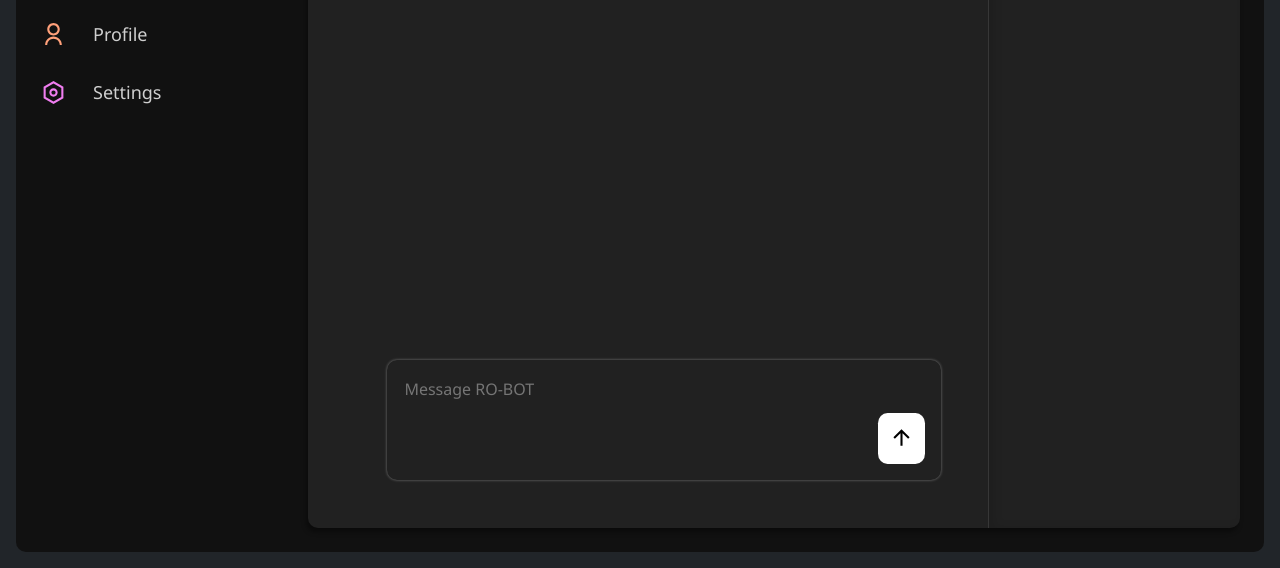
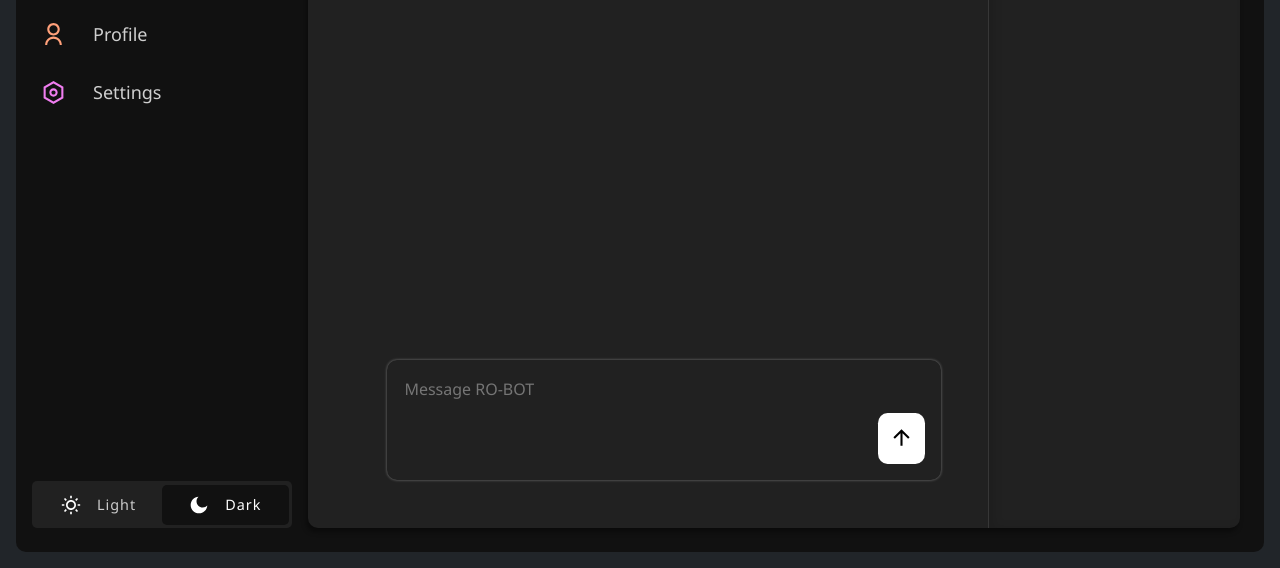
Before and after one commit to CshardZ/RO-BOT, a plain HTML site: page home.html in a window 1280 px wide. Shown: the part 232-800 px from the top of the page. Drawn offline with Linux system fonts and the light colour scheme.

Commit message:
Design(create): added theme toggle buttons to sidebar layout

```diff
--- a/app.js
+++ b/app.js
@@ -1,3 +1,7 @@
+const SUN_FILLED_ICON = `<path d="M12 18C8.68629 18 6 15.3137 6 12C6 8.68629 8.68629 6 12 6C15.3137 6 18 8.68629 18 12C18 15.3137 15.3137 18 12 18ZM11 1H13V4H11V1ZM11 20H13V23H11V20ZM3.51472 4.92893L4.92893 3.51472L7.05025 5.63604L5.63604 7.05025L3.51472 4.92893ZM16.9497 18.364L18.364 16.9497L20.4853 19.0711L19.0711 20.4853L16.9497 18.364ZM19.0711 3.51472L20.4853 4.92893L18.364 7.05025L16.9497 5.63604L19.0711 3.51472ZM5.63604 16.9497L7.05025 18.364L4.92893 20.4853L3.51472 19.0711L5.63604 16.9497ZM23 11V13H20V11H23ZM4 11V13H1V11H4Z"></path></svg>`
+const SUN_OUTLINE_ICON = `<path d="M12 18C8.68629 18 6 15.3137 6 12C6 8.68629 8.68629 6 12 6C15.3137 6 18 8.68629 18 12C18 15.3137 15.3137 18 12 18ZM12 16C14.2091 16 16 14.2091 16 12C16 9.79086 14.2091 8 12 8C9.79086 8 8 9.79086 8 12C8 14.2091 9.79086 16 12 16ZM11 1H13V4H11V1ZM11 20H13V23H11V20ZM3.51472 4.92893L4.92893 3.51472L7.05025 5.63604L5.63604 7.05025L3.51472 4.92893ZM16.9497 18.364L18.364 16.9497L20.4853 19.0711L19.0711 20.4853L16.9497 18.364ZM19.0711 3.51472L20.4853 4.92893L18.364 7.05025L16.9497 5.63604L19.0711 3.51472ZM5.63604 16.9497L7.05025 18.364L4.92893 20.4853L3.51472 19.0711L5.63604 16.9497ZM23 11V13H20V11H23ZM4 11V13H1V11H4Z"></path>`
+const MOON_FILLED_ICON = `<path d="M11.3807 2.01886C9.91573 3.38768 9 5.3369 9 7.49999C9 11.6421 12.3579 15 16.5 15C18.6631 15 20.6123 14.0843 21.9811 12.6193C21.6613 17.8537 17.3149 22 12 22C6.47715 22 2 17.5228 2 12C2 6.68514 6.14629 2.33869 11.3807 2.01886Z"></path>`
+const MOON_OUTLINE_ICON = `<path d="M10 7C10 10.866 13.134 14 17 14C18.9584 14 20.729 13.1957 21.9995 11.8995C22 11.933 22 11.9665 22 12C22 17.5228 17.5228 22 12 22C6.47715 22 2 17.5228 2 12C2 6.47715 6.47715 2 12 2C12.0335 2 12.067 2 12.1005 2.00049C10.8043 3.27098 10 5.04157 10 7ZM4 12C4 16.4183 7.58172 20 12 20C15.0583 20 17.7158 18.2839 19.062 15.7621C18.3945 15.9187 17.7035 16 17 16C12.0294 16 8 11.9706 8 7C8 6.29648 8.08133 5.60547 8.2379 4.938C5.71611 6.28423 4 8.9417 4 12Z"></path>`
 function toggleSideBar() {
     let sidebar = document.getElementById('sidebar');
     sidebar.classList.toggle('close')
@@ -11,7 +15,7 @@ function setActivePage(clickedElement) {
     clickedElement.parentElement.classList.add("active")
 }
 
-
+// =============================================================================
 
 let userInputText;
 let textArea = document.getElementById('text-area');
@@ -44,3 +48,28 @@ function sendUserInput() {
         allMessages.appendChild(messageBlock);
     }
 }
+
+// =============================================================================
+
+function toggleTheme(currentButton) {
+    let activeButton = currentButton.parentElement.querySelector('.active-theme');
+    let activeButtonSvg;
+    let currentButtonSvg;
+
+    if (activeButton) {
+        activeButton.classList.remove('active-theme');
+        activeButtonSvg = activeButton.querySelector('svg');
+    }
+
+    currentButton.classList.add('active-theme');
+    currentButtonSvg = currentButton.querySelector('svg');
+
+    if(currentButton.innerText.includes("Light")) {
+        currentButtonSvg.innerHTML = SUN_FILLED_ICON;
+        activeButtonSvg.innerHTML = MOON_OUTLINE_ICON;
+    } else {
+        currentButtonSvg.innerHTML = MOON_FILLED_ICON;
+        activeButtonSvg.innerHTML = SUN_OUTLINE_ICON;
+    }
+
+}
--- a/home.css
+++ b/home.css
@@ -41,6 +41,10 @@ main {
     text-wrap: nowrap;
     overflow: hidden;
     transition: all 700ms;
+
+    display: flex;
+    flex-direction: column;
+    height: 100%;
 }
 
 #sidebar.close {
@@ -210,6 +214,48 @@ nav ul li.active {
     box-shadow: 0 4px 5px rgba(0, 0, 0, 0.2);
 }
 
+#theme {
+    background-color: #212121;
+    display: flex;
+    justify-content: space-around;
+    padding: 0.2em;
+    border-radius: 5px;
+    margin-top: auto;
+
+    svg {
+        width: 20px;
+        fill: rgb(255, 255, 255);
+    }
+
+    :hover {
+        cursor: pointer;
+    }
+}
+
+.theme-mode {
+    font: inherit;
+    font-size: 0.9em;
+    letter-spacing: 1px;
+    width: 100%;
+    border: none;
+    border-radius: 5px;
+    color: #cdcdcd;
+    padding: 0.7em;
+    background: none;
+
+    display: flex;
+    justify-content: center;
+    align-items: center;
+    gap: 1.1em;
+}
+
+.active-theme {
+    color: #fff;
+    background-color: #111111;
+    transition: all 300ms;
+
+}
+
 /* ======================================================== */
 /* CODEFOR: Chatbox */
 
@@ -230,11 +276,12 @@ nav ul li.active {
 #conversation-container {
     height: 100%;
     width: 72%;
-    padding: 1em;
+    padding: 2em 1em 1em 1em;
     display: flex;
     flex-direction: column;
     justify-content: space-between;
     align-items: center;
+
 }
 
 #highlights {
@@ -309,9 +356,10 @@ nav ul li.active {
     display: flex;
     flex-direction: column;
     align-items: center;
-    gap: 100px;
+    gap: 70px;
 
     overflow: auto;
+
 }
 
 ::-webkit-scrollbar {
@@ -337,7 +385,7 @@ hr {
 .message-block #user-input {
     width: 100%;
     padding: 20px;
-    border-bottom: 3px solid #ffffff30;
+    border: 2px solid #ffffff30;
     background-color: #1a1a1a;
     border-radius: 5px;
     font-size: large;
@@ -350,4 +398,6 @@ hr {
     background-color: #121212;
     border-radius: 10px;
     box-shadow: 0px 2px 5px rgba(0, 0, 0, 0.4);
+    letter-spacing: 1px;
+    font-size: large;
 }
--- a/home.html
+++ b/home.html
@@ -48,6 +48,16 @@
                     </li>
                 </ul>
             </nav>
+            <div id="theme">
+                <button class="theme-mode" onclick="toggleTheme(this)">
+                    <svg xmlns="http://www.w3.org/2000/svg" viewBox="0 0 24 24" fill="currentColor"><path d="M12 18C8.68629 18 6 15.3137 6 12C6 8.68629 8.68629 6 12 6C15.3137 6 18 8.68629 18 12C18 15.3137 15.3137 18 12 18ZM12 16C14.2091 16 16 14.2091 16 12C16 9.79086 14.2091 8 12 8C9.79086 8 8 9.79086 8 12C8 14.2091 9.79086 16 12 16ZM11 1H13V4H11V1ZM11 20H13V23H11V20ZM3.51472 4.92893L4.92893 3.51472L7.05025 5.63604L5.63604 7.05025L3.51472 4.92893ZM16.9497 18.364L18.364 16.9497L20.4853 19.0711L19.0711 20.4853L16.9497 18.364ZM19.0711 3.51472L20.4853 4.92893L18.364 7.05025L16.9497 5.63604L19.0711 3.51472ZM5.63604 16.9497L7.05025 18.364L4.92893 20.4853L3.51472 19.0711L5.63604 16.9497ZM23 11V13H20V11H23ZM4 11V13H1V11H4Z"></path></svg>
+                    <span>Light</span>
+                </button>
+                <button class="theme-mode active-theme" onclick="toggleTheme(this)">
+                    <svg xmlns="http://www.w3.org/2000/svg" viewBox="0 0 24 24" fill="rgba(255,255,255,1)"><path d="M11.3807 2.01886C9.91573 3.38768 9 5.3369 9 7.49999C9 11.6421 12.3579 15 16.5 15C18.6631 15 20.6123 14.0843 21.9811 12.6193C21.6613 17.8537 17.3149 22 12 22C6.47715 22 2 17.5228 2 12C2 6.68514 6.14629 2.33869 11.3807 2.01886Z"></path></svg>
+                    <span>Dark</span>
+                </button>
+            </div>
         </div>
 
         <!-- ====================================================================================== -->
```
Also changed, not shown: icons/moon-line.svg, icons/sun-line.svg.
